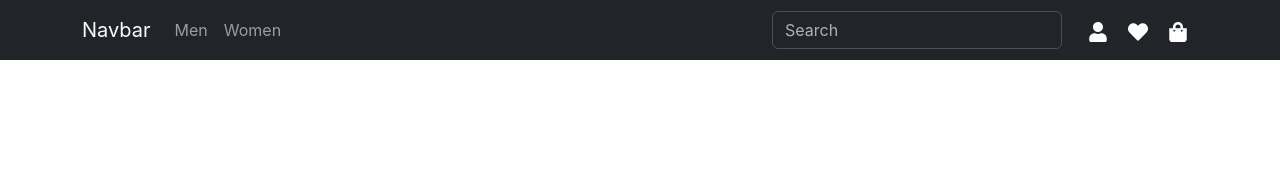
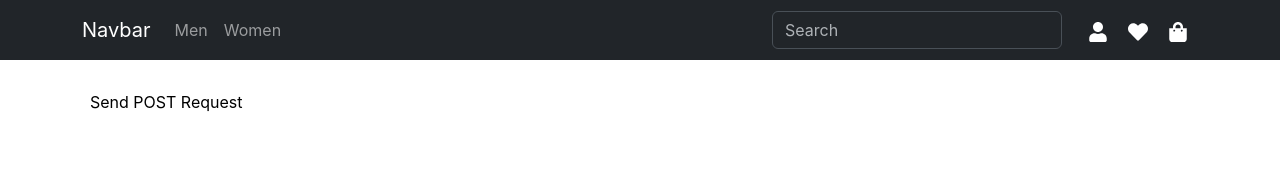
Before and after one commit to myeonji/Capston, a React (Create React App) app in the folder shop/: page /test in a window 1280 px wide. Shown: the top 174 px of the page. Built offline with nearby package versions, Linux system fonts and the light colour scheme.

Commit message:
전송코드 구현

```diff
--- a/shop/package.json
+++ b/shop/package.json
@@ -7,6 +7,7 @@
     "@testing-library/jest-dom": "^5.17.0",
     "@testing-library/react": "^13.4.0",
     "@testing-library/user-event": "^13.5.0",
+    "axios": "^1.7.2",
     "bootstrap": "^5.3.3",
     "react": "^18.2.0",
     "react-bootstrap": "^2.10.2",
@@ -18,7 +19,7 @@
     "web-vitals": "^2.1.4"
   },
   "scripts": {
-    "start": "react-scripts start",
+    "start": "set PORT=3002 && react-scripts start",
     "build": "react-scripts build",
     "test": "react-scripts test",
     "eject": "react-scripts eject"
@@ -40,5 +41,6 @@
       "last 1 firefox version",
       "last 1 safari version"
     ]
-  }
+  },
+  "proxy": "http://localhost:3000"
 }
--- a/shop/src/App.js
+++ b/shop/src/App.js
@@ -8,6 +8,7 @@ import About from './routes/about.js'
 import Itemlist from './routes/itemlist.js'
 import Home from './routes/home.js'
 import Cart from './routes/cart.js'
+import Test from './routes/test.js'
 import { FaUser,FaHeart,FaShoppingBag } from "react-icons/fa";
 import { BiBorderRight } from 'react-icons/bi';
 
@@ -71,6 +72,7 @@ function App() {
           <Route  path="member" element={<Member/>}/>
           <Route path="location" element={<Location/>}></Route>
         </Route>
+        <Route path="/test" element={<Test/>}></Route>
         <Route path="/cart" element={<Cart/>}></Route>
         <Route path="*" element={<div><h1>404없는페이지</h1></div>}/>
       </Routes>
--- a/shop/src/routes/detail.js
+++ b/shop/src/routes/detail.js
@@ -3,6 +3,7 @@ import {Row,Col} from "react-bootstrap"
 import { useDispatch } from "react-redux";
 import { addItem } from "../store/store.js"
 import { useState } from "react";
+import axios from "axios";
 
 function Detail(props){
 
@@ -120,6 +121,7 @@ function Detail(props){
           <hr></hr>
           <h4>Q&A</h4>
           //여따가 Q&A
+          <PostRequestComponent/>
         </div>
       </div>
     )
@@ -177,5 +179,31 @@ function Detail(props){
     );
   }
 
+  const PostRequestComponent = () => {
+    const handlePostRequest = async () => {
+      const payload = {
+        prompt: "close-up photography of old man standing in the rain at night, in a street lit by lamps, leica 35mm summilux",
+        num_inference_steps: 4,
+        guidance_scale: 1
+      };
 
+      try {
+        const response = await axios.post('http://localhost:3000/txt2img', payload, {
+          headers: {
+            'accept': 'image/*',
+            'Content-Type': 'application/json'
+          }
+        });
+        console.log('Response:', response.data);
+      } catch (error) {
+        console.error('Error posting data:', error);
+      }
+    };
+
+    return (
+      <div>
+        <button onClick={handlePostRequest}>Send POST Request</button>
+      </div>
+    );
+  };
   export default Detail;
--- /dev/null
+++ b/shop/src/routes/test.js
@@ -0,0 +1,40 @@
+import React from 'react';
+import axios from 'axios';
+
+function Test(){
+    return(
+    <div className='Body'>
+<PostRequestComponent/>
+</div>)
+}
+
+
+const PostRequestComponent = () => {
+    const handlePostRequest = async () => {
+      const payload = {
+        prompt: "close-up photography of old man standing in the rain at night, in a street lit by lamps, leica 35mm summilux",
+        num_inference_steps: 4,
+        guidance_scale: 1
+      };
+
+      try {
+        const response = await axios.post('/txt2img', payload, {
+          headers: {
+            'accept': 'image/*',
+            'Content-Type': 'application/json'
+          }
+        });
+        console.log('Response:', response.data);
+      } catch (error) {
+        console.error('Error posting data:', error);
+      }
+    };
+
+    return (
+      <div>
+        <button onClick={handlePostRequest}>Send POST Request</button>
+      </div>
+    );
+  };
+
+  export default Test
```
Also changed, not shown: 1 other file (tests, documents, lock files or other folders).
